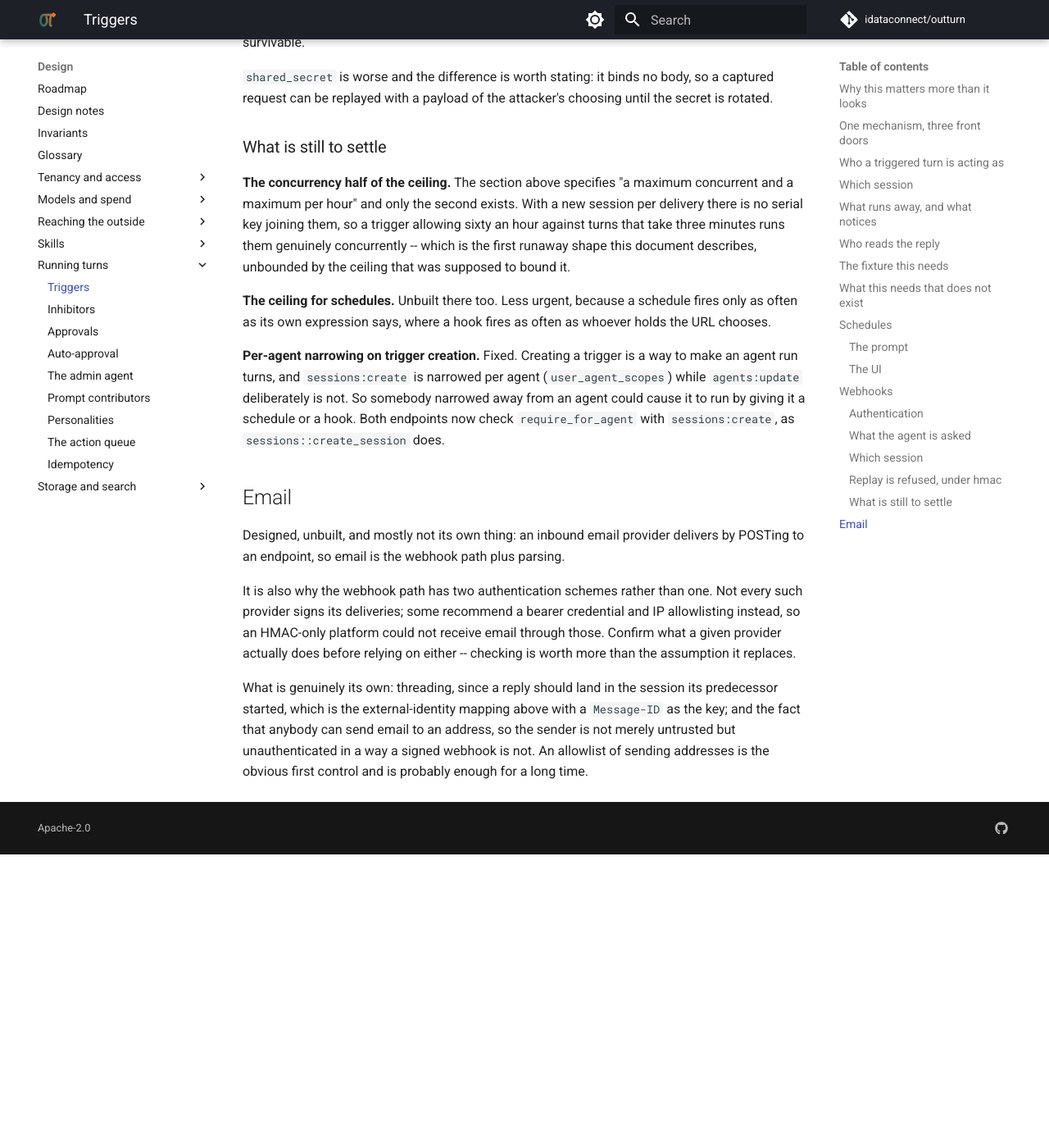
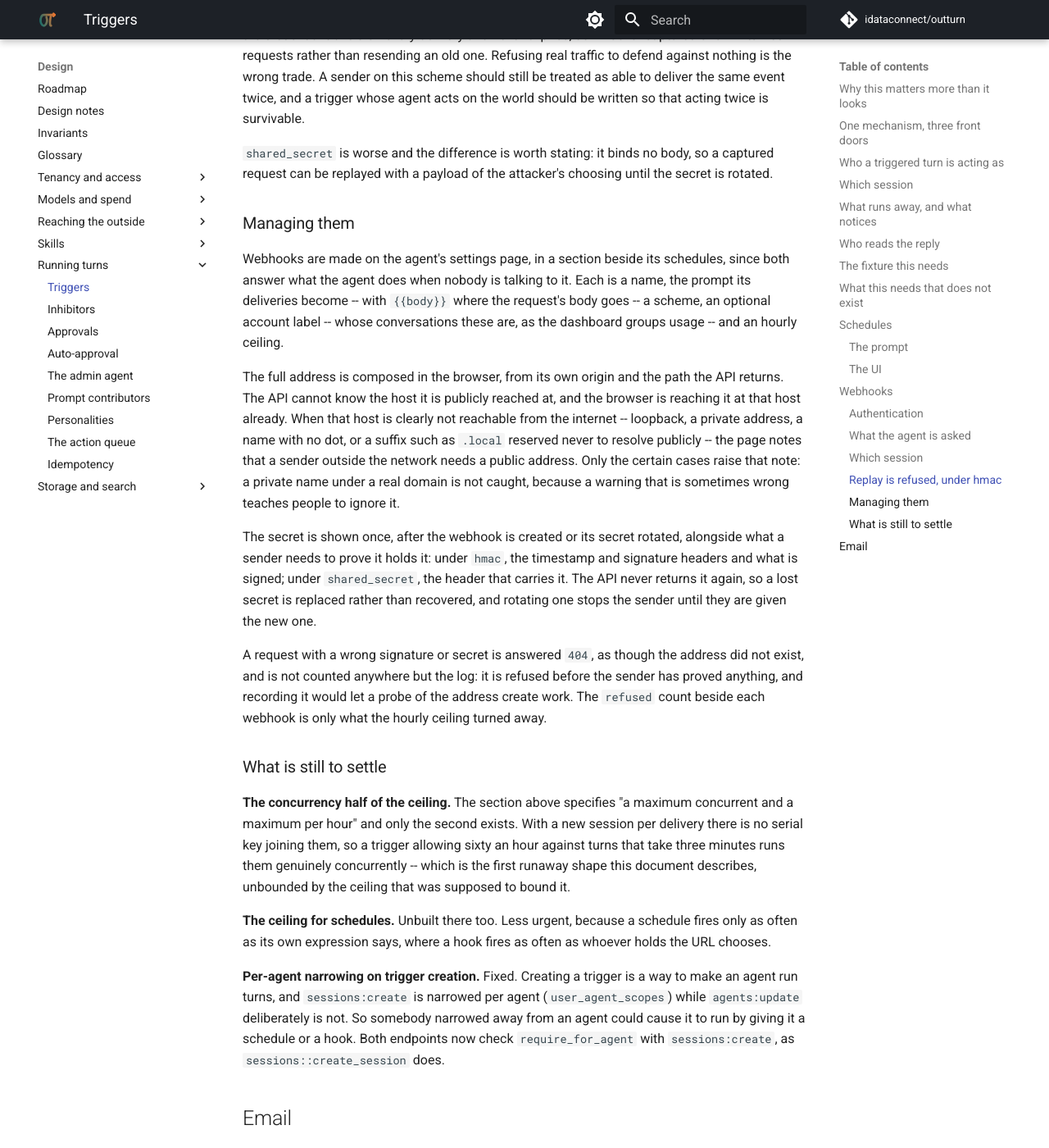
Before and after one commit to idataconnect/outturn, an MkDocs documentation site: the page built from docs/triggers.md, in a window 1280 px wide and 1400 px high, scrolled down 7872 px. Shown: the whole window at 82% size. Built offline with MkDocs 1.6.1 and Material for MkDocs 9.7.7, drawn with Linux system fonts in a browser that asks for light colours; comment, search, counter and statistics services are not loaded; before the commit the page ends 8914 px from its top, so only the background shows below that; some of the changed text lies outside the part shown.

Commit message:
Document managing webhooks and the dashboard's trigger and Work panels
The webhooks section, the dashboard's list of what runs on its own and the
Work panel's plain names all landed without a word in docs/. Say where
webhooks and schedules are managed and why the address is composed in the
browser, why the secret is shown once and why a bad signature counts for
nothing; and say what the dashboard panel lists, in what order, and why an
operator viewing every workspace does not get it.

Co-Authored-By: Claude Opus 5.5 <noreply@anthropic.com>

```diff
--- a/docs/triggers.md
+++ b/docs/triggers.md
@@ -217,6 +217,11 @@ cover, with the next few firings shown as plain dates in the schedule's own
 zone. Showing when it will actually run is what catches a wrong expression
 before it is saved rather than after.
 
+The list lives on the agent's settings page, beside its webhooks, because a
+schedule means nothing without the agent it starts. The dashboard gathers them
+again under "Running on their own" (see [usage.md](usage.md#the-dashboard)) so
+that one failing is noticed without opening the agent it belongs to.
+
 ## Webhooks
 
 An inbound endpoint per trigger, at an unguessable path, accepting a POST from
@@ -360,6 +365,36 @@ acts on the world should be written so that acting twice is survivable.
 so a captured request can be replayed with a payload of the attacker's choosing
 until the secret is rotated.
 
+### Managing them
+
+Webhooks are made on the agent's settings page, in a section beside its
+schedules, since both answer what the agent does when nobody is talking to it.
+Each is a name, the prompt its deliveries become -- with `{{body}}` where the
+request's body goes -- a scheme, an optional account label -- whose conversations
+these are, as the dashboard groups usage -- and an hourly ceiling.
+
+The full address is composed in the browser, from its own origin and the path
+the API returns. The API cannot know the host it is publicly reached at, and
+the browser is reaching it at that host already. When that host is clearly not
+reachable from the internet -- loopback, a private address, a name with no dot,
+or a suffix such as `.local` reserved never to resolve publicly -- the page notes
+that a sender outside the network needs a public address. Only the certain
+cases raise that note: a private name under a real domain is not caught,
+because a warning that is sometimes wrong teaches people to ignore it.
+
+The secret is shown once, after the webhook is created or its secret rotated,
+alongside what a sender needs to prove it holds it: under `hmac`, the
+timestamp and signature headers and what is signed; under `shared_secret`, the
+header that carries it. The API never returns it again, so a lost secret is
+replaced rather than recovered, and rotating one stops the sender until they
+are given the new one.
+
+A request with a wrong signature or secret is answered `404`, as though the
+address did not exist, and is not counted anywhere but the log: it is refused
+before the sender has proved anything, and recording it would let a probe of
+the address create work. The `refused` count beside each webhook is only what
+the hourly ceiling turned away.
+
 ### What is still to settle
 
 **The concurrency half of the ceiling.** The section above specifies "a maximum
```
Also changed, not shown: docs/usage.md (+19 -0 lines).
